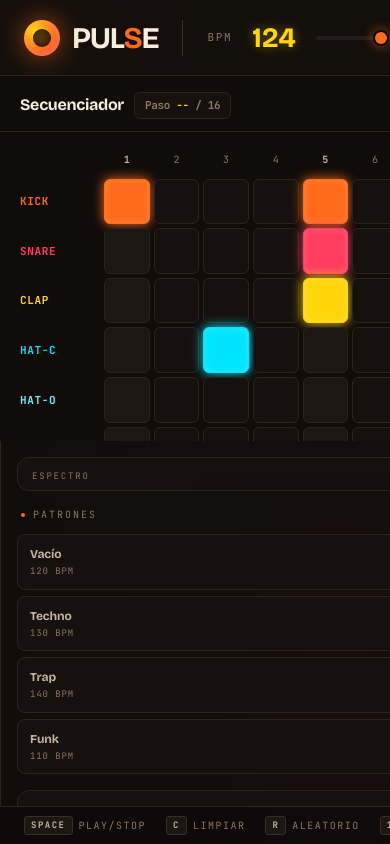
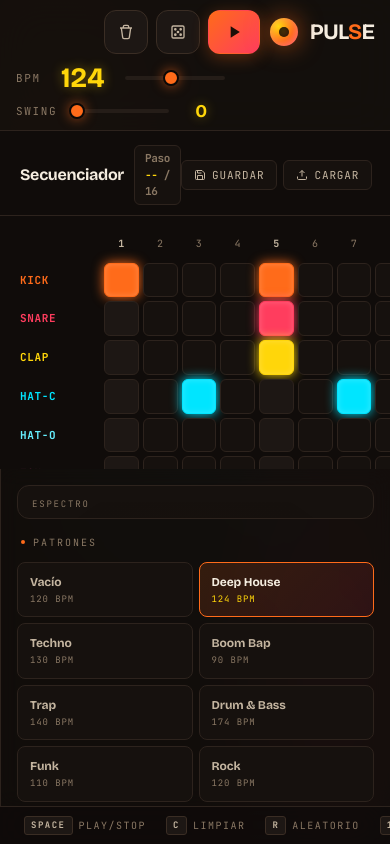
Before and after one commit to jorsenc/BEAT-BOX, a plain HTML site: page index.html in a window 390 px wide. Drawn offline with nearby package versions, Linux system fonts and the light colour scheme.

Commit message:
fix: header responsive — botones de transporte accesibles en móvil

```diff
--- a/index.html
+++ b/index.html
@@ -758,7 +758,7 @@
   }
   @media (max-width: 900px) {
     .app {
-      grid-template-rows: 76px 1fr 1fr 38px;
+      grid-template-rows: auto 1fr 1fr 38px;
       grid-template-columns: 1fr;
       grid-template-areas:
         "header"
@@ -767,6 +767,26 @@
         "footer";
     }
     .mixer { display: none; }
+
+    header {
+      flex-wrap: wrap;
+      padding: 10px 16px;
+      gap: 10px;
+    }
+    .logo {
+      font-size: 22px;
+    }
+    .logo-mark {
+      width: 28px;
+      height: 28px;
+    }
+    .header-divider { display: none; }
+    .bpm-control { order: 1; }
+    .bpm-slider { width: 100px !important; }
+    .transport { order: -1; margin-left: auto; }
+    .bpm-label.play-label {
+      display: none;
+    }
   }
 </style>
 </head>
```
Also changed, not shown: 1 other file.
